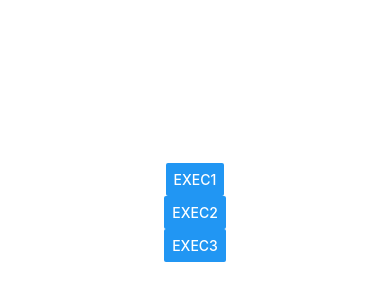
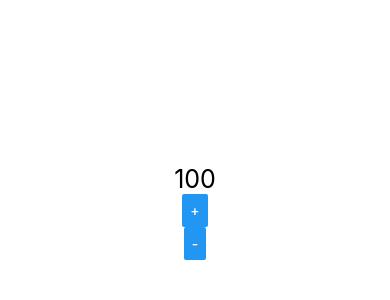
Before and after one commit to JordyLimaEng/React-Native, a React Native app: screen / in a window 390 px wide. Shown: the part 210-510 px from the top of the page. Built offline with nearby package versions, Linux system fonts and the light colour scheme.

Commit message:
Contador incremental e decremental

```diff
--- a/src/App.js
+++ b/src/App.js
@@ -1,12 +1,12 @@
 import React from 'react'
 import { View, StyleSheet } from 'react-native'
 
-import Botao from './components/Botao'
+import Contador from './components/Contador'
 
 export default () =>  (
 
     <View style={style.App}>
-        <Botao />
+        <Contador inicial={100} />
     </View>
 
 )
--- /dev/null
+++ b/src/components/Contador.js
@@ -0,0 +1,21 @@
+import React, {useState} from 'react'
+import {Text, Button} from 'react-native'
+
+import Estilo from './estilo'
+
+export default props => {
+    // let numero = props.inicial
+
+    const [numero, setNumero]  = useState(props.inicial)
+
+    const inc = ()=>setNumero(numero + 1)
+    const dec = ()=>setNumero(numero - 1)
+
+    return (
+        <>
+            <Text style={Estilo.fontM}>{numero}</Text>
+            <Button title="+" onPress={inc}/>
+            <Button title="-" onPress={dec}/>
+        </>
+    )
+}
```
Also changed, not shown: src/components/Botao.js (line endings or trailing spaces).
